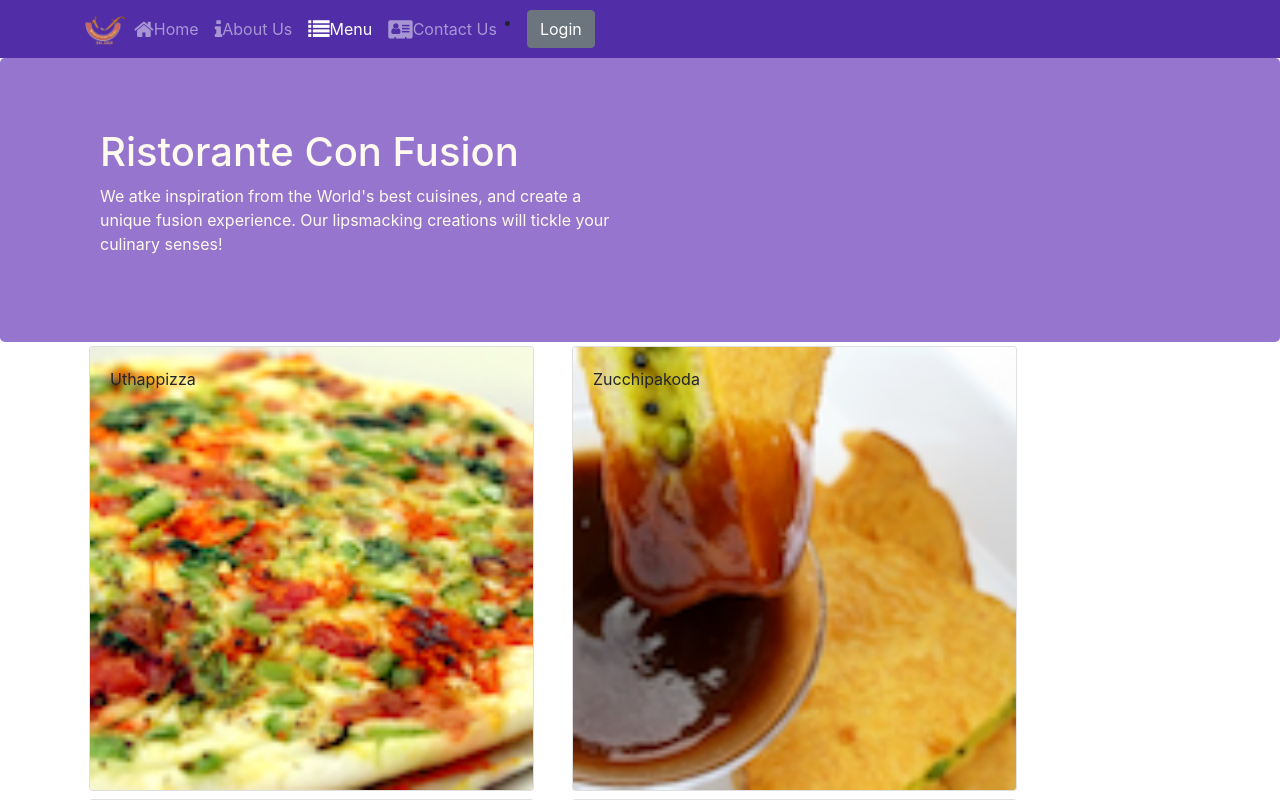
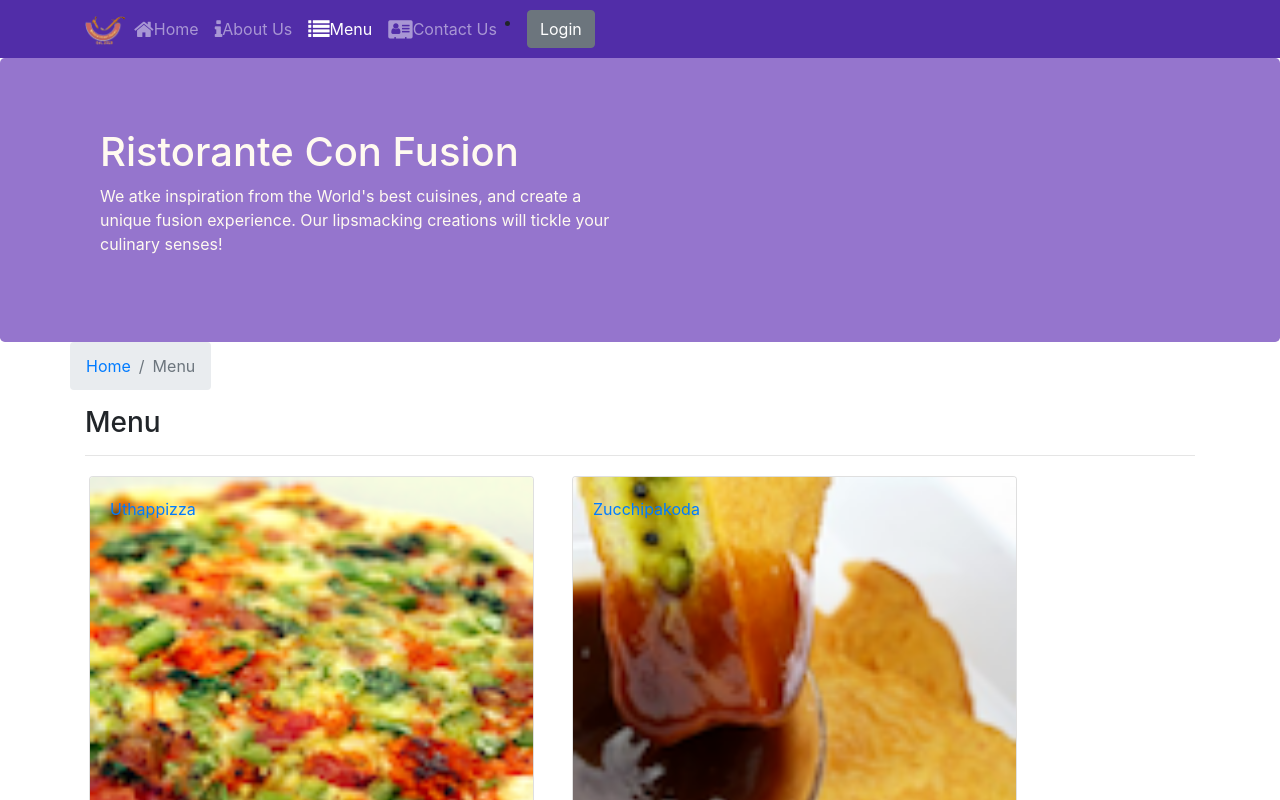
Before and after one commit to immeasurable-vikrant/Confusion, a React (Create React App) app: page /menu in a window 1280 px wide. Shown: the top 800 px of the page. Built offline with nearby package versions, Linux system fonts and the light colour scheme.

Commit message:
Final SPA commit

```diff
--- a/src/components/ContactComponent.js
+++ b/src/components/ContactComponent.js
@@ -20,6 +20,16 @@
     render(){
         return(
             <div className="container">
+             <div className="row">
+                    <Breadcrumb>
+                        <BreadcrumbItem><Link to="/home">Home</Link></BreadcrumbItem>
+                        <BreadcrumbItem active>Contact Us</BreadcrumbItem>
+                    </Breadcrumb>
+                    <div className="col-12">
+                    <h3> Contact Us</h3>
+                    <hr/>
+                    </div>
+                    </div>
                 <div className="row row-content">
                     <div className="col-12">
                     <h3>Location Information</h3>
--- a/src/components/DishdetailComponent.js
+++ b/src/components/DishdetailComponent.js
@@ -1,6 +1,6 @@
 import React, { Component } from 'react';
-import { Card, CardImg, CardBody, CardText, CardTitle } from 'reactstrap';
-
+import { Card, CardImg, CardBody, CardText, CardTitle, Breadcrumb,BreadcrumbItem } from 'reactstrap';
+import { Link } from 'react-router-dom';
 class Dishdetail extends Component {
 
     renderComments(comments) {
--- a/src/components/MainComponent.js
+++ b/src/components/MainComponent.js
@@ -34,12 +34,22 @@
         leader={this.state.leaders.filter((leader) => leader.featured)[0]} />
       );
     }
+
+    const DishWithId = ({match}) => {
+      return(
+        <DishDetail dish={this.state.dishes.filter((dish) => dish.id== parseInt(match.params.dishId,10)) [0]}
+        comments={this.state.comments.filter((comment) => comment.dishId == parseInt(match.params.dishId,10))} />
+      );
+
+    }
+
     return (
       <div>
         <Header />
           <Switch>
             <Route path="/home" component={HomePage} />
             <Route exact path="/menu" component= {() => <Menu dishes={this.state.dishes} />} />
+            <Route path="/menu/:dishId" component={DishWithId} />
             <Route exact path="/contactus" component={Contact} />} />
             <Route path ="/sigin" component= {SignIn} />
             <Redirect to="/home" />
--- a/src/components/MenuComponent.js
+++ b/src/components/MenuComponent.js
@@ -1,15 +1,19 @@
 import React from 'react';
-import { Card, CardImg, CardImgOverlay, CardTitle } from 'reactstrap';
+import { Card, CardImg, CardImgOverlay, CardTitle, Breadcrumb,BreadcrumbItem } from 'reactstrap';
+import { Link } from 'react-router-dom';
 
 function RenderMenuItem({ dish,onClick}) {
 
     return(
         <Card >
+            <Link to={`/menu/${dish.id}`} >
             <CardImg width="100%" src={dish.image} alt={dish.name} />
                     <CardImgOverlay>
                      <CardTitle >{dish.name}</CardTitle>
              </CardImgOverlay>
+             </Link>
         </Card>
+
     );
 }
 
@@ -25,6 +29,16 @@
         });
         return (
             <div className='container'>
+                <div className="row">
+                    <Breadcrumb>
+                        <BreadcrumbItem><Link to="/home">Home</Link></BreadcrumbItem>
+                        <BreadcrumbItem active>Menu</BreadcrumbItem>
+                    </Breadcrumb>
+                    <div className="col-12">
+                    <h3> Menu</h3>
+                    <hr/>
+                    </div>
+                </div>
                 <div className='row'>
                     {menu}
                 </div>
```
